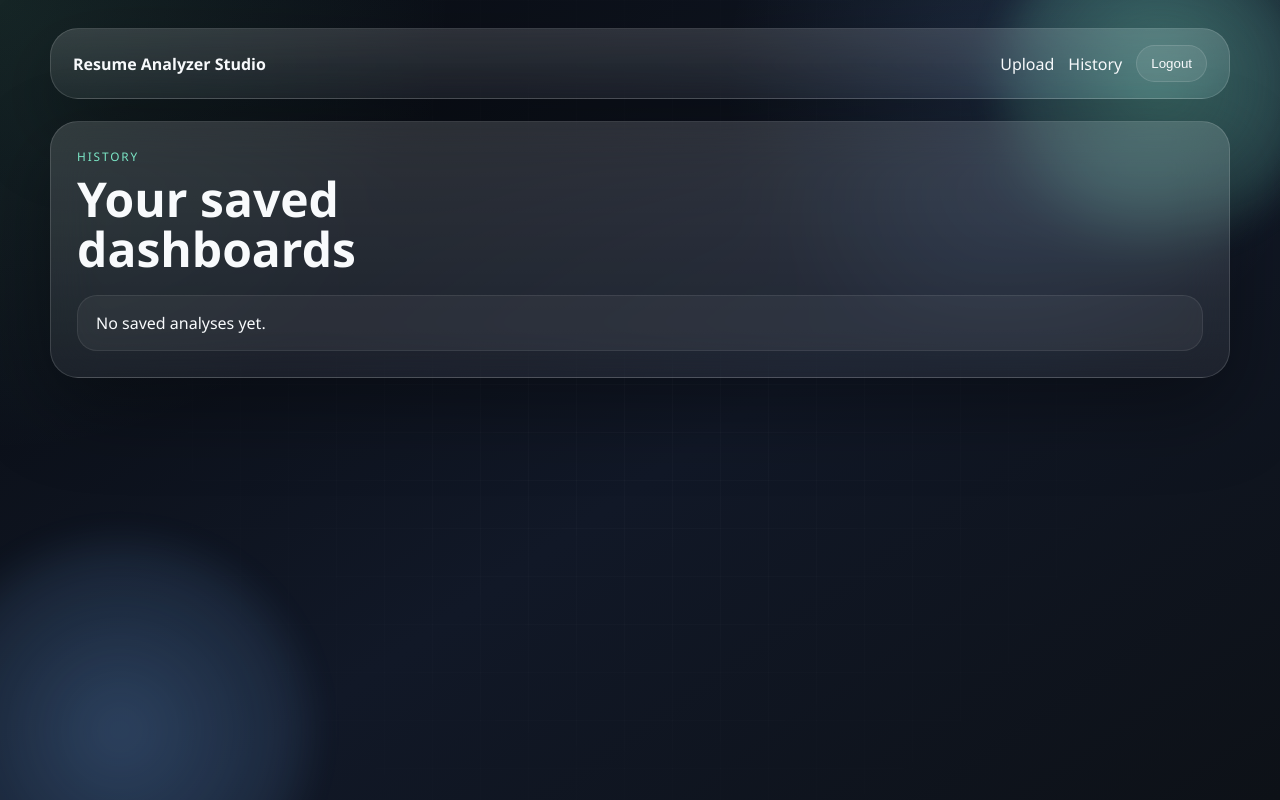
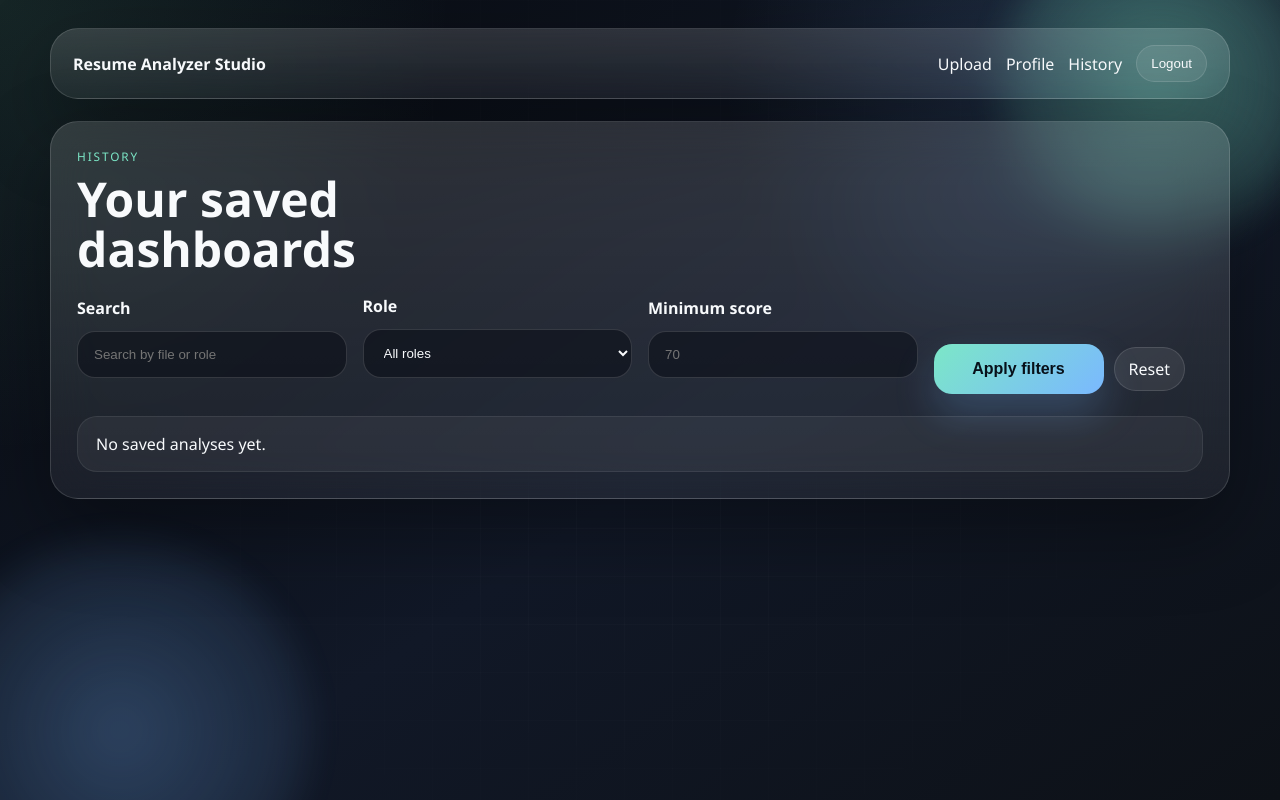
Before and after one commit to athul123com-source/internproj, a Django app: page /history/ in a window 1280 px wide. Run offline with Django 5.2, Linux system fonts and the light colour scheme; the visitor is signed in with stand-in values (Sample User, id 1); data that the repository does not hold is empty; some libraries are stand-ins or nearby versions.

Commit message:
Add profile, history filters, and rewrite suggestions

```diff
--- a/analyzer/forms.py
+++ b/analyzer/forms.py
@@ -1,6 +1,8 @@
 from django import forms
 from django.contrib.auth.forms import UserCreationForm
 from django.contrib.auth.models import User
+
+from .models import UserProfile
 
 
 ROLE_CHOICES = [
@@ -46,3 +48,13 @@ class RegisterForm(UserCreationForm):
     class Meta:
         model = User
         fields = ("username", "email", "password1", "password2")
+
+
+class ProfileForm(forms.ModelForm):
+    class Meta:
+        model = UserProfile
+        fields = ("full_name", "phone", "college", "degree", "graduation_year", "target_role")
+        widgets = {
+            "graduation_year": forms.NumberInput(attrs={"placeholder": "2027"}),
+            "target_role": forms.TextInput(attrs={"placeholder": "Frontend Developer"}),
+        }
--- a/analyzer/services.py
+++ b/analyzer/services.py
@@ -431,6 +431,7 @@ def analyze_resume(text, role_key, filename, job_description=""):
     section_scores = compute_section_scores(text, extracted_skills)
     prioritized_gaps = prioritize_missing_skills(missing_skills, jd_analysis["jd_skills"])
     course_recommendations = build_course_recommendations(missing_skills)
+    bullet_improvements = build_bullet_improvements(highlights, matched_skills, missing_skills)
 
     return {
         "filename": filename,
@@ -447,6 +448,7 @@ def analyze_resume(text, role_key, filename, job_description=""):
         "prioritized_gaps": prioritized_gaps,
         "section_scores": section_scores,
         "course_recommendations": course_recommendations,
+        "bullet_improvements": bullet_improvements,
         "strengths": [
             f"{len(matched_skills)} relevant skills match the target role.",
             *ats["strengths"][:2],
@@ -585,6 +587,30 @@ def build_course_recommendations(missing_skills):
     return items
 
 
+def build_bullet_improvements(highlights, matched_skills, missing_skills):
+    suggestions = []
+    action_skill = matched_skills[0] if matched_skills else "the role's core stack"
+    metric_skill = missing_skills[0] if missing_skills else "business impact"
+
+    for line in highlights[:3]:
+        cleaned = normalize_whitespace(line)
+        improved = (
+            f"Delivered {action_skill}-driven work that improved product quality or delivery speed, "
+            f"with clear metrics and stronger ownership language around {metric_skill}."
+        )
+        suggestions.append({"before": cleaned, "after": improved})
+
+    if not suggestions:
+        suggestions.append(
+            {
+                "before": "Built a project using modern web technologies.",
+                "after": "Built and shipped a production-ready web project using React and TypeScript, improving load speed and user experience with measurable results.",
+            }
+        )
+
+    return suggestions
+
+
 def compute_ats_signals(text):
     lower = text.lower()
     lines = [line.strip() for line in text.splitlines() if line.strip()]
--- a/analyzer/urls.py
+++ b/analyzer/urls.py
@@ -1,11 +1,12 @@
 from django.urls import path
 
-from .views import detail, export_report, history, home, register, upload_resume
+from .views import detail, export_report, history, home, profile, register, upload_resume
 
 
 urlpatterns = [
     path("", home, name="home"),
     path("upload/", upload_resume, name="upload"),
+    path("profile/", profile, name="profile"),
     path("history/", history, name="history"),
     path("dashboard/<int:run_id>/", detail, name="detail"),
     path("dashboard/<int:run_id>/export/", export_report, name="export_report"),
--- a/analyzer/views.py
+++ b/analyzer/views.py
@@ -3,11 +3,12 @@ from django.contrib.auth import login
 from django.contrib.auth.decorators import login_required
 from django.http import Http404, HttpResponse
 from django.shortcuts import get_object_or_404, redirect, render
+from django.db.models import Q
 from reportlab.lib.pagesizes import A4
 from reportlab.pdfgen import canvas
 
-from .forms import RegisterForm, ResumeUploadForm
-from .models import AnalysisRun
+from .forms import ProfileForm, RegisterForm, ResumeUploadForm
+from .models import AnalysisRun, UserProfile
 from .services import analyze_resume, extract_resume_text
 
 
@@ -67,8 +68,29 @@ def upload_resume(request):
 @login_required
 def history(request):
     runs = AnalysisRun.objects.filter(owner=request.user)
+    query = request.GET.get("q", "").strip()
+    role = request.GET.get("role", "").strip()
+    min_score = request.GET.get("min_score", "").strip()
+
+    if query:
+        runs = runs.filter(Q(filename__icontains=query) | Q(role__icontains=query))
+    if role:
+        runs = runs.filter(role__iexact=role)
+    if min_score.isdigit():
+        runs = runs.filter(resume_score__gte=int(min_score))
+
+    role_options = AnalysisRun.objects.filter(owner=request.user).values_list("role", flat=True).distinct()
     title = "Your saved dashboards"
-    return render(request, "analyzer/history.html", {"runs": runs[:24], "page_title": title})
+    return render(
+        request,
+        "analyzer/history.html",
+        {
+            "runs": runs[:24],
+            "page_title": title,
+            "filters": {"q": query, "role": role, "min_score": min_score},
+            "role_options": role_options,
+        },
+    )
 
 
 @login_required
@@ -125,6 +147,11 @@ def export_report(request, run_id):
     for item in data.get("recommendations", [])[:6]:
         write_line(f"- {item}")
 
+    write_line("Bullet Improvements", gap=24, bold=True)
+    for item in data.get("bullet_improvements", [])[:3]:
+        write_line(f"- Before: {item['before']}")
+        write_line(f"  After: {item['after']}")
+
     write_line("Learning Resources", gap=24, bold=True)
     for item in data.get("course_recommendations", [])[:4]:
         write_line(f"- {item['skill']}: {', '.join(item['resources'])}")
@@ -142,3 +169,25 @@ def register(request):
         messages.success(request, "Account created. Your future analyses will be saved to your dashboard.")
         return redirect("upload")
     return render(request, "registration/register.html", {"form": form})
+
+
+@login_required
+def profile(request):
+    profile_obj, _ = UserProfile.objects.get_or_create(user=request.user)
+    form = ProfileForm(request.POST or None, instance=profile_obj)
+
+    if request.method == "POST" and form.is_valid():
+        form.save()
+        messages.success(request, "Profile updated successfully.")
+        return redirect("profile")
+
+    recent_runs = AnalysisRun.objects.filter(owner=request.user)[:3]
+    return render(
+        request,
+        "analyzer/profile.html",
+        {
+            "form": form,
+            "profile_obj": profile_obj,
+            "recent_runs": recent_runs,
+        },
+    )
--- a/static/analyzer/styles.css
+++ b/static/analyzer/styles.css
@@ -313,6 +313,10 @@ h3 {
   display: block;
 }
 
+.field {
+  margin-bottom: 16px;
+}
+
 .field span,
 .upload-title {
   display: block;
@@ -321,6 +325,10 @@ h3 {
 }
 
 select,
+input[type="text"],
+input[type="number"],
+input[type="email"],
+input[type="password"],
 input[type="file"],
 textarea {
   width: 100%;
@@ -466,6 +474,27 @@ textarea {
 .history-list {
   display: grid;
   gap: 12px;
+}
+
+.filter-grid {
+  display: grid;
+  grid-template-columns: repeat(4, minmax(0, 1fr));
+  gap: 16px;
+  margin-bottom: 22px;
+  align-items: end;
+}
+
+.filter-actions {
+  display: flex;
+  gap: 10px;
+  align-items: center;
+  flex-wrap: wrap;
+}
+
+.slim-button {
+  width: auto;
+  min-width: 170px;
+  margin-top: 0;
 }
 
 .history-item {
@@ -704,13 +733,15 @@ textarea {
 }
 
 .priority-list,
-.resource-list {
+.resource-list,
+.rewrite-list {
   display: grid;
   gap: 12px;
 }
 
 .priority-item,
-.resource-item {
+.resource-item,
+.rewrite-card {
   padding: 16px 18px;
   border-radius: 20px;
   background: rgba(255, 255, 255, 0.05);
@@ -746,6 +777,11 @@ textarea {
   margin-top: 8px;
 }
 
+.rewrite-card p {
+  margin: 8px 0 0;
+  line-height: 1.6;
+}
+
 @media (max-width: 980px) {
   .hero-card,
   .composer,
@@ -754,7 +790,8 @@ textarea {
   .chart-grid,
   .summary-card,
   .metric-grid,
-  .insight-grid {
+  .insight-grid,
+  .filter-grid {
     grid-template-columns: 1fr;
   }
 
--- a/templates/analyzer/history.html
+++ b/templates/analyzer/history.html
@@ -18,6 +18,7 @@
         <a href="{% url 'upload' %}" class="brand">Resume Analyzer Studio</a>
         <div class="nav-links">
           <a href="{% url 'upload' %}">Upload</a>
+          <a href="{% url 'profile' %}">Profile</a>
           <a href="{% url 'history' %}">History</a>
           <form method="post" action="{% url 'logout' %}">
             {% csrf_token %}
@@ -31,6 +32,29 @@
           <p class="eyebrow">History</p>
           <h1 class="page-title">{{ page_title }}</h1>
         </div>
+        <form method="get" class="filter-grid">
+          <label class="field">
+            <span>Search</span>
+            <input type="text" name="q" value="{{ filters.q }}" placeholder="Search by file or role" />
+          </label>
+          <label class="field">
+            <span>Role</span>
+            <select name="role">
+              <option value="">All roles</option>
+              {% for option in role_options %}
+                <option value="{{ option }}" {% if filters.role == option %}selected{% endif %}>{{ option }}</option>
+              {% endfor %}
+            </select>
+          </label>
+          <label class="field">
+            <span>Minimum score</span>
+            <input type="number" name="min_score" min="0" max="100" value="{{ filters.min_score }}" placeholder="70" />
+          </label>
+          <div class="filter-actions">
+            <button type="submit" class="primary-button slim-button">Apply filters</button>
+            <a href="{% url 'history' %}" class="ghost-link">Reset</a>
+          </div>
+        </form>
         <div class="history-list">
           {% for run in runs %}
             <div class="history-item history-item-rich">
--- a/templates/analyzer/home.html
+++ b/templates/analyzer/home.html
@@ -19,6 +19,7 @@
         <a href="{% url 'upload' %}" class="brand">Resume Analyzer Studio</a>
         <div class="nav-links">
           <a href="{% url 'upload' %}">Upload</a>
+          <a href="{% url 'profile' %}">Profile</a>
           <a href="{% url 'history' %}">History</a>
           <span class="nav-user">{{ request.user.username }}</span>
           <form method="post" action="{% url 'logout' %}">
```
Also changed, not shown: analyzer/models.py (+13 -0 lines), templates/analyzer/detail.html (+20 -0 lines), templates/analyzer/profile.html (added, +121 -0 lines), analyzer/migrations/0003_userprofile.py (added).
